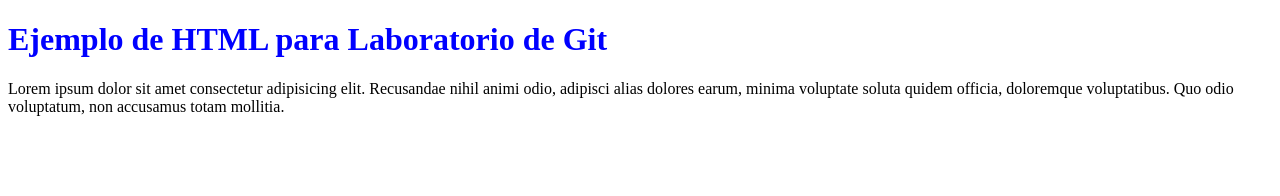
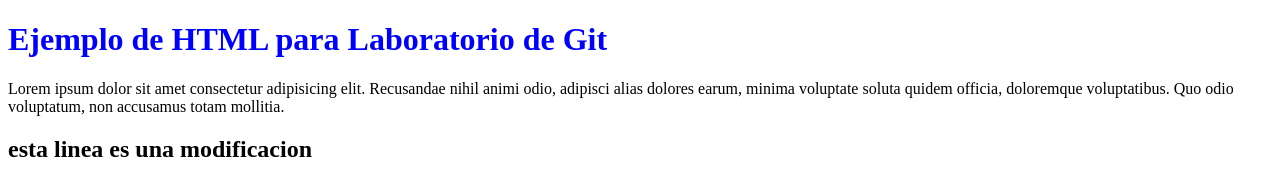
Before and after one commit to SSOTO206/lab-semana07-git-sergiosoto, a plain HTML site: page index.html in a window 1280 px wide. Drawn offline with Linux system fonts and the light colour scheme.

Commit message:
Actualiza contenido de la pagina principal

```diff
--- a/index.html
+++ b/index.html
@@ -11,6 +11,7 @@
 <body>
     <h1>Ejemplo de HTML para Laboratorio de Git</h1>
     <p> Lorem ipsum dolor sit amet consectetur adipisicing elit. Recusandae nihil animi odio, adipisci alias dolores earum, minima voluptate soluta quidem officia, doloremque voluptatibus. Quo odio voluptatum, non accusamus totam mollitia.</p>
+    <h2>esta linea es una modificacion</h2>
 
 </body>
 </html>
```
